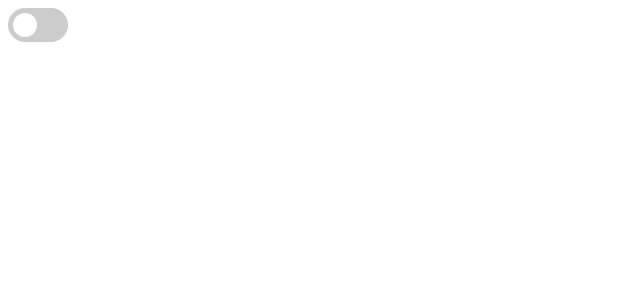
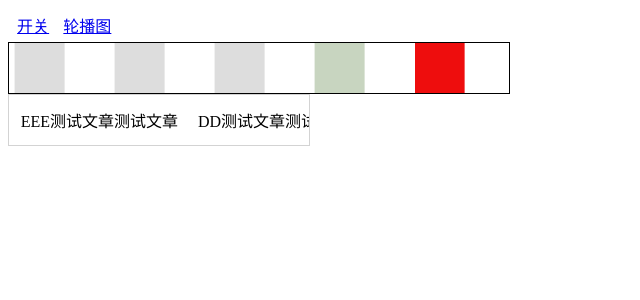
Before and after one commit to lu-yanpeng/vue-demo, a Vue app in the folder 简单示例/: page /lbt in a window 1280 px wide. Shown: the top 300 px of the page, without its empty margins (0-640 px from the left). Built offline with nearby package versions, Linux system fonts and the light colour scheme.

Commit message:
轮播图

```diff
--- a/简单示例/package.json
+++ b/简单示例/package.json
@@ -8,7 +8,8 @@
     "preview": "vite preview"
   },
   "dependencies": {
-    "vue": "^3.2.45"
+    "vue": "^3.2.45",
+    "vue-router": "^4.1.6"
   },
   "devDependencies": {
     "@vitejs/plugin-vue": "^3.2.0",
--- a/简单示例/src/App.vue
+++ b/简单示例/src/App.vue
@@ -1,10 +1,27 @@
 <template>
-  <Switch v-model="value"/>
+  <ul class="nav">
+    <li><router-link to="/kg">开关</router-link></li>
+    <li><router-link to="/lbt">轮播图</router-link></li>
+  </ul>
+
+  <router-view />
 </template>
 
 <script setup>
-import { ref } from 'vue'
-import Switch from './components/Switch.vue'
 
-const value = ref(false)
 </script>
+
+<style scoped lang="less">
+ul.nav {
+  display: grid;
+  list-style-type: none;
+  margin: 0;
+  padding: 0;
+  grid-template-columns: repeat(auto-fill, minmax(50px, auto));
+  justify-items: center;
+
+  li {
+    padding: 5px;
+  }
+}
+</style>
--- a/简单示例/src/main.js
+++ b/简单示例/src/main.js
@@ -1,4 +1,8 @@
 import { createApp } from 'vue'
 import App from './App.vue'
+import router from './router/index'
 
-createApp(App).mount('#app')
+const app = createApp(App)
+app.use(router)
+
+app.mount('#app')
--- /dev/null
+++ b/简单示例/src/views/Carousel.vue
@@ -0,0 +1,159 @@
+<template>
+  <div class="g-container">
+    <ul style="--s: 6">
+      <li>
+        <div style="background-color: rgb(238, 13, 13)"></div>
+      </li>
+      <li>
+        <div style="background-color: rgb(221, 221, 221)"></div>
+      </li>
+      <li>
+        <div style="background-color: rgb(221, 221, 221)"></div>
+      </li>
+      <li>
+        <div style="background-color: rgb(221, 221, 221)"></div>
+      </li>
+      <li>
+        <div style="background-color: rgb(221, 221, 221)"></div>
+      </li>
+      <li>
+        <div style="background-color: rgb(200, 213, 192)"></div>
+      </li>
+    </ul>
+
+    <ul style="--s: 6">
+      <li>
+        <div style="background-color: rgb(238, 13, 13)"></div>
+      </li>
+      <li>
+        <div style="background-color: rgb(221, 221, 221)"></div>
+      </li>
+      <li>
+        <div style="background-color: rgb(221, 221, 221)"></div>
+      </li>
+      <li>
+        <div style="background-color: rgb(221, 221, 221)"></div>
+      </li>
+      <li>
+        <div style="background-color: rgb(221, 221, 221)"></div>
+      </li>
+      <li>
+        <div style="background-color: rgb(200, 213, 192)"></div>
+      </li>
+    </ul>
+  </div>
+
+  <div class="wrap1">
+    <ul class="u1">
+      <li>1111测试文章测试文章</li>
+      <li>EEE测试文章测试文章</li>
+      <li>DD测试文章测试文章</li>
+      <li>SS测试文章测试文章</li>
+      <li>AA测试文章测试文章</li>
+      <li>000000测试文章测试文章</li>
+    </ul>
+    <ul class="u2">
+      <li>1111测试文章测试文章</li>
+      <li>EEE测试文章测试文章</li>
+      <li>DD测试文章测试文章</li>
+      <li>SS测试文章测试文章</li>
+      <li>AA测试文章测试文章</li>
+      <li>000000测试文章测试文章</li>
+    </ul>
+  </div>
+</template>
+
+<style scoped lang="less">
+.wrap1 {
+  width: 300px;
+  height: 50px;
+  overflow: hidden;
+  border: 1px solid #d3d3d3;
+  margin: 0;
+  padding: 0;
+  display: flex;
+
+  ul {
+    list-style-type: none;
+    padding: 0;
+    margin: 0;
+
+    display: grid;
+    align-items: center;
+    grid-auto-flow: column;
+    grid-column-gap: 20px;
+    list-style-type: none;
+    width: fit-content;
+    padding: 0 10px;
+    animation: move1 30s linear infinite;
+
+    li {
+      width: max-content;
+    }
+  }
+
+  @keyframes move1 {
+    0% {
+      transform: translateX(0);
+    }
+
+    100% {
+      transform: translateX(-100%);
+    }
+  }
+}
+
+.g-container {
+  overflow: hidden;
+  width: 500px;
+  border: 1px solid black;
+  display: flex;
+
+  --w: 100;
+  --speed: 3s;
+
+  ul {
+    list-style-type: none;
+    padding: 0;
+    margin: 0;
+
+    display: grid;
+    grid-auto-flow: column;
+    flex-wrap: nowrap;
+    animation: move2 calc(var(--speed) * var(--s)) steps(var(--s)) infinite;
+
+    li {
+      flex-shrink: 0;
+      width: 100px;
+      height: 50px;
+      animation: liMove calc(var(--speed)) ease-in-out infinite;
+
+      div {
+        width: 50px;
+        height: 50px;
+      }
+    }
+  }
+
+  @keyframes move2 {
+    0% {
+      transform: translate(0, 0);
+    }
+
+    100% {
+      transform: translate(calc((var(--s) * var(--w)) * -1px), 0);
+    }
+  }
+
+  @keyframes liMove {
+    0% {
+      transform: translateX(0);
+    }
+
+    80%,
+    100% {
+      transform: translate(calc((var(--w)) * -1px), 0);
+    }
+  }
+}
+</style>
--- a/简单示例/src/components/Switch.vue
+++ b/简单示例/src/views/Switch.vue
@@ -10,12 +10,17 @@
 </template>
 
 <script setup>
-defineProps(['modelValue'])
+defineProps({
+  modelValue: {
+    type: Boolean,
+    default: false
+  }
+})
 defineEmits(['update:modelValue'])
 
 </script>
 
-<style scoped>
+<style scoped lang="less">
 /* 开关——滑块周围的盒子 */
 .switch {
   font-size: 17px;
```
Also changed, not shown: 简单示例/src/router/index.js (added, +19 -0 lines), 1 other file (tests, documents, lock files or other folders).
